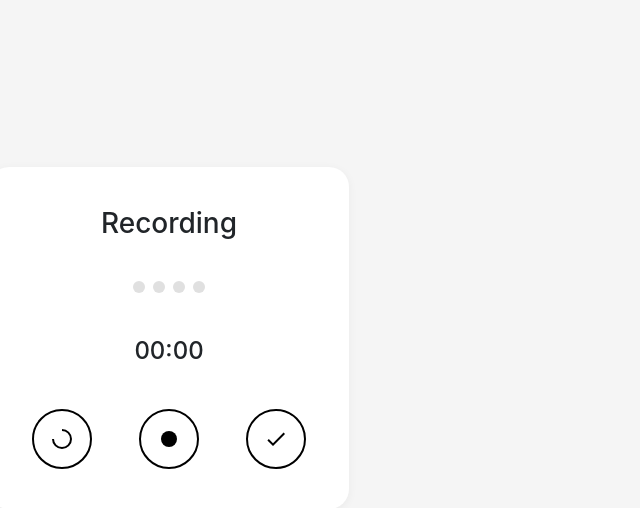
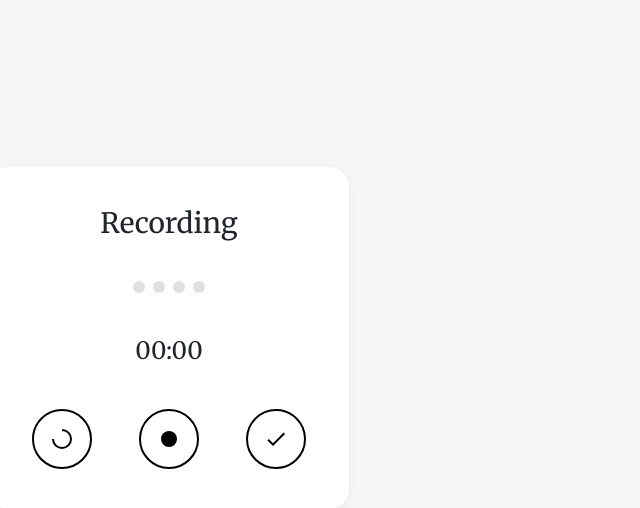
Before and after one commit to abubakkarhamim/wordify, a plain HTML site: page index.html in a window 1280 px wide. Shown: the full height of the page, 471-1111 px from the left. Drawn offline with nearby package versions, Linux system fonts and the light colour scheme.

Commit message:
font change

```diff
--- a/index.html
+++ b/index.html
@@ -13,7 +13,7 @@
       justify-content: center;
       align-items: center;
       min-height: 100vh;
-      font-family: -apple-system, BlinkMacSystemFont, "Segoe UI", Roboto, Helvetica, Arial, sans-serif;
+      font-family: "Merriweather",-apple-system, BlinkMacSystemFont, "Segoe UI", Roboto, Helvetica, Arial, sans-serif;
       transition: background-color 0.3s;
     }
     body.menu-open {
```
